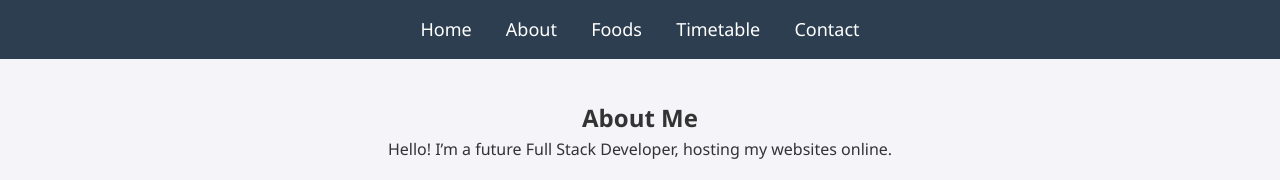
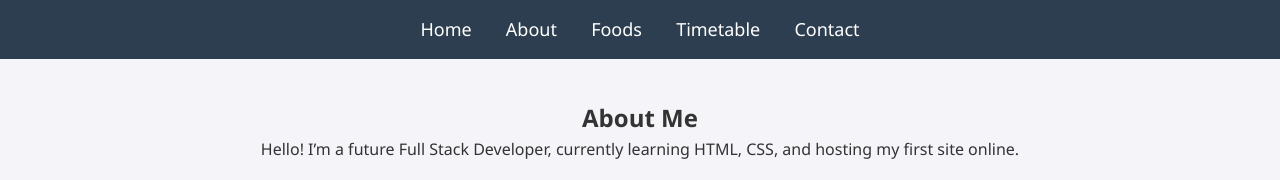
Before and after one commit to rehansheikh000004-lab/mywebsite2, a plain HTML site: page about.html in a window 1280 px wide. Shown: the top 180 px of the page. Drawn offline with Linux system fonts and the light colour scheme; grey boxes are pictures that could not be loaded.

Commit message:
Update about.html

```diff
--- a/about.html
+++ b/about.html
@@ -15,7 +15,7 @@
 
   <section style="padding:40px; text-align:center;">
     <h1>About Me</h1>
-    <p>Hello! I’m a future Full Stack Developer, hosting my websites online.</p>
+    <p>Hello! I’m a future Full Stack Developer, currently learning HTML, CSS, and hosting my first site online.</p>
     <img src="https://picsum.photos/300" alt="Profile" style="border-radius:50%; margin-top:20px;">
   </section>
 
```
